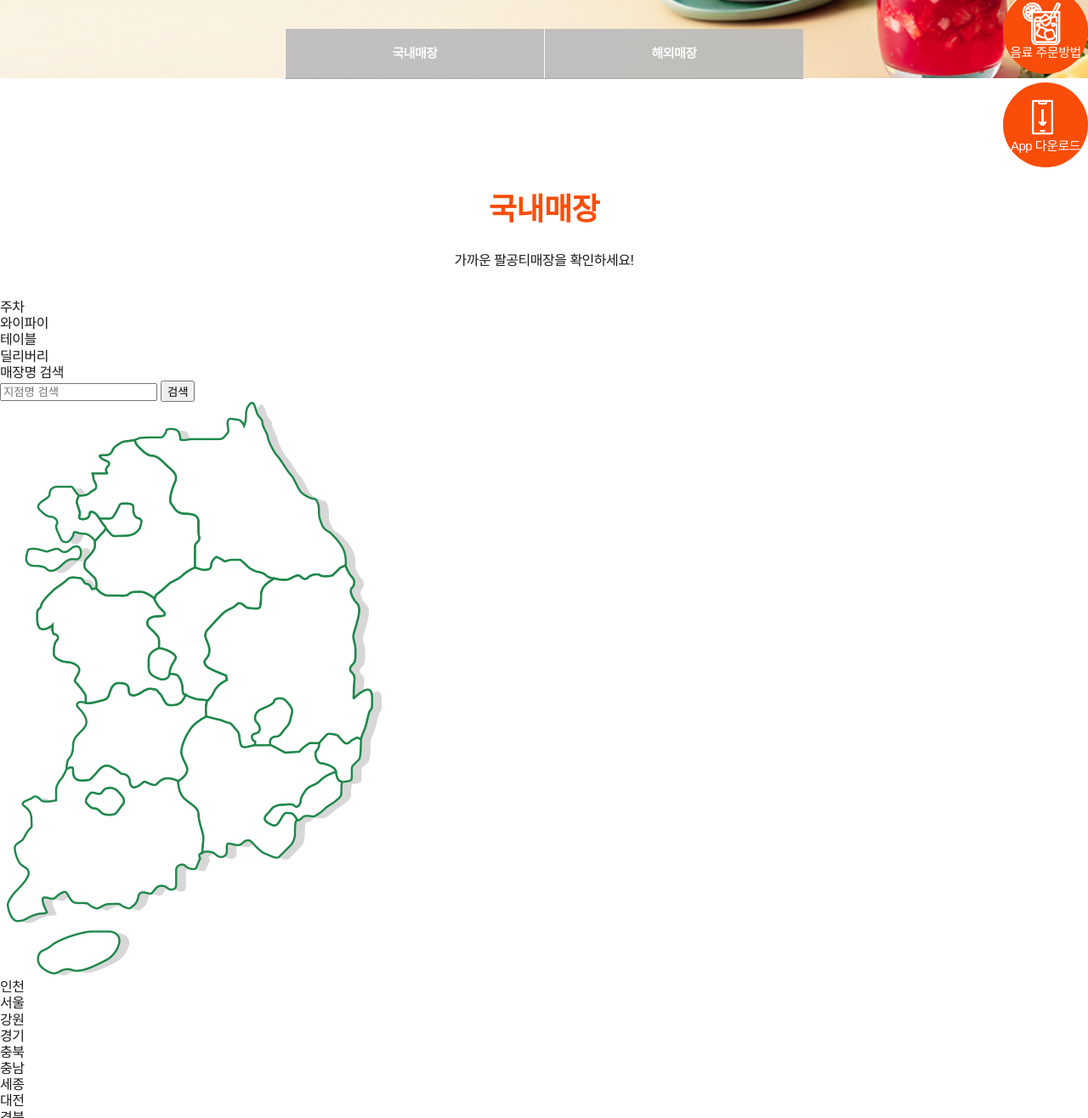
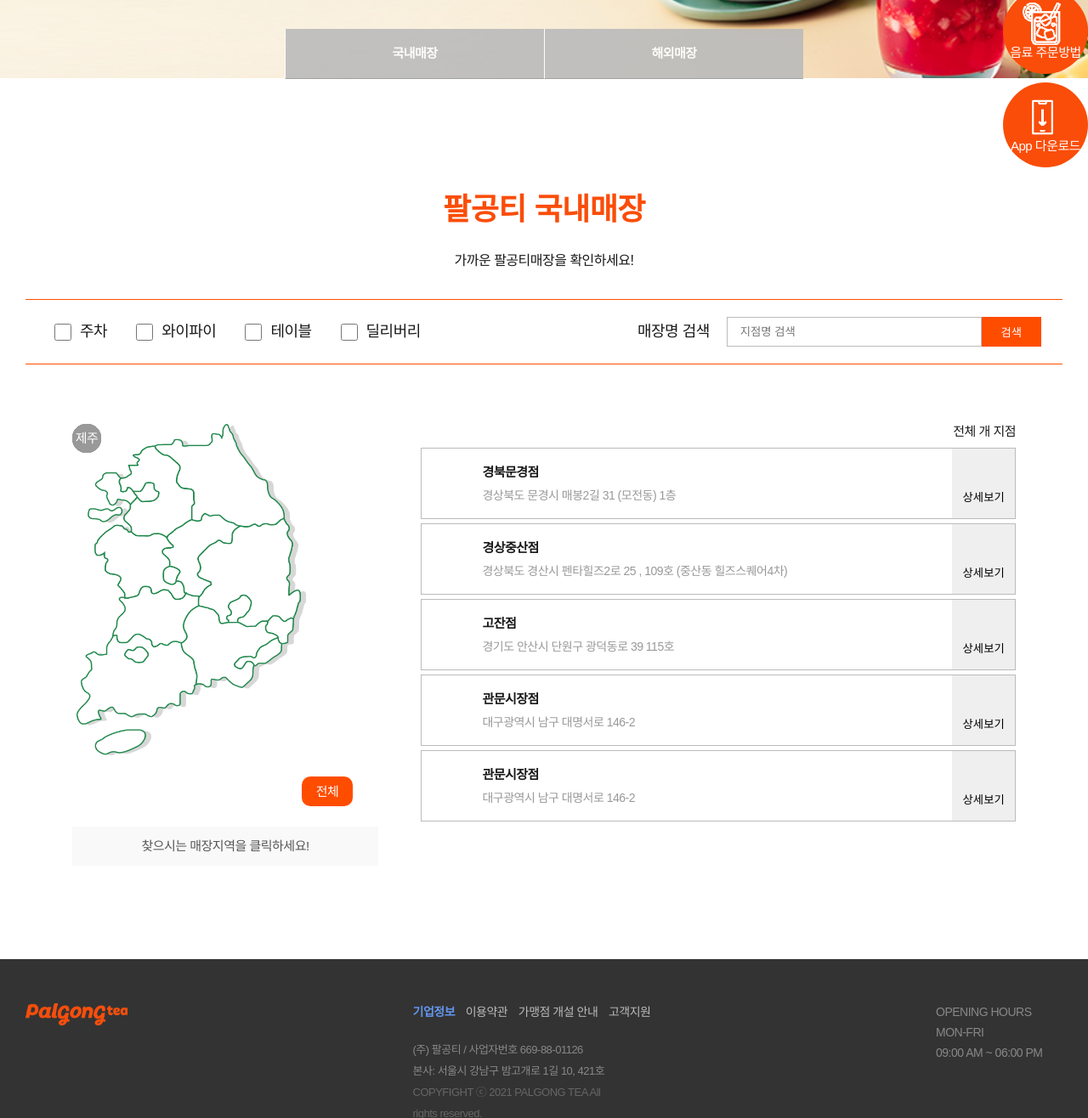
Before and after one commit to jeoung-youjin/portfolio, a plain HTML site: page sub/sub3-1.html in a window 1280 px wide. Shown: the part 483-1799 px from the top of the page at 85% size. Drawn offline with nearby package versions, Linux system fonts and the light colour scheme; a web font is replaced by a local one.

Commit message:
Add files via upload
루트 경로 변경

```diff
--- a/sub/sub3-1.html
+++ b/sub/sub3-1.html
@@ -33,7 +33,7 @@
 <body>
     <header class="header">
         <div class="inner">
-            <h1 class="logo"><a href="#"><img src="../img/logo.png" alt="팔공티"></a></h1>
+            <h1 class="logo"><a href="/portfolio/index.html"><img src="../img/logo.png" alt="팔공티"></a></h1>
             <nav class="gnb">
                 <ul>
                     <li class="depth1">
@@ -135,53 +135,65 @@
                 </ul>
             </div>
         </section>
-        <div class="sec-header inner">
-            <h4 class="sec-header-tit">국내매장</h4>
+        <div class="inner">
+            <div class="sec-header">
+                <h4 class="sec-header-tit">팔공티 국내매장</h4>
                 <p class="sec-header-des">가까운 팔공티매장을 확인하세요!</p>
             </div>
-        <div>
+            <div class="store-search">
                 <ul>
-                <li>주차</li>
-                <li>와이파이</li>
-                <li>테이블</li>
-                <li>딜리버리</li>
+                    <li>
+                        <input type="checkbox" name="service01" id="service-ck01" value="y">
+                        <label for="service-ck01">주차</label>
+                    </li>
+                    <li>
+                        <input type="checkbox" name="service02" id="service-ck02" value="">
+                        <label for="service-ck02">와이파이</label>
+                    </li>
+                    <li>
+                        <input type="checkbox" name="service03" id="service-ck03" value="">
+                        <label for="service-ck03">테이블</label>
+                    </li>
+                    <li>
+                        <input type="checkbox" name="service04" id="service-ck04" value="">
+                        <label for="service-ck04">딜리버리</label>
+                    </li>
                 </ul>
-            <form class="search">
+                <form>
                     <fieldset>매장명 검색</fieldset>
                     <input type="text" name="keywords" placeholder="지점명 검색">
                     <button type="button">검색</button>
                 </form>
             </div>
-        <div>
+            <div class="store-map">
                 <div class="map">
                     <figure>
                         <figcaption class="hide">지점 위치 지도</figcaption>
                         <img src="/portfolio/img/sub-map.png" alt="">
                     </figure>
                     <ul class="map-bt">
-                    <li>인천</li>
-                    <li>서울</li>
-                    <li>강원</li>
-                    <li>경기</li>
-                    <li>충북</li>
-                    <li>충남</li>
-                    <li>세종</li>
-                    <li>대전</li>
-                    <li>경북</li>
-                    <li>전북</li>
-                    <li>대구</li>
-                    <li>울산</li>
-                    <li>경남</li>
-                    <li>광주</li>
-                    <li>전남</li>
-                    <li>부산</li>
-                    <li>제주</li>
-                    <li>전체</li>
+                        <li><a href="#">인천</a></li>
+                        <li><a href="#">서울</a></li>
+                        <li><a href="#">강원</a></li>
+                        <li><a href="#">경기</a></li>
+                        <li><a href="#">충북</a></li>
+                        <li><a href="">충남</a></li>
+                        <li><a href="">세종</a></li>
+                        <li><a href="">대전</a></li>
+                        <li><a href="">경북</a></li>
+                        <li><a href="">전북</a></li>
+                        <li><a href="">대구</a></li>
+                        <li><a href="">울산</a></li>
+                        <li><a href="">경남</a></li>
+                        <li><a href="">광주</a></li>
+                        <li><a href="">전남</a></li>
+                        <li><a href="">부산</a></li>
+                        <li><a href="">제주</a></li>
+                        <li class="on"><a href="">전체</a></li>
                     </ul>
                     <p>찾으시는 매장지역을 클릭하세요!</p>
                 </div>
-        </div>
-        <div class="store-list">
+                <div class="store-map-list">
                     <div>
                         <strong>전체 <span></span>개 지점</strong>
                     </div>
@@ -214,14 +226,23 @@
                             </div>
                             <button type="button">상세보기</button>
                         </li>
+                        <li>
+                            <div>
+                                <strong>관문시장점</strong>
+                                <address>대구광역시 남구 대명서로 146-2</address>
+                            </div>
+                            <button type="button">상세보기</button>
+                        </li>
                     </ul>
-            <div>
-                <a class="pre" href="">
-                    <span class="hide">이전 페이지 보기</span>
+                    <div class="store-list-bt">
+                        <a class="pre" href="#">
+                            <span>이전 페이지 보기</span>
                         </a>
-                <a class="next" href="">
-                    <span class="hide">다음 페이지 보기</span>
+                        <a class="next" href="#">
+                            <span>다음 페이지 보기</span>
                         </a>
+                    </div>
+                </div>
             </div>
         </div>
     </main>
```
Also changed, not shown: sub/sub1-1.html (+1 -1 lines), sub/sub1-2.html (+2 -2 lines), sub/sub2-1.html (+1 -1 lines), sub/sub2-2.html (+1 -1 lines). Lines whose indentation alone changed are shown as unchanged.
